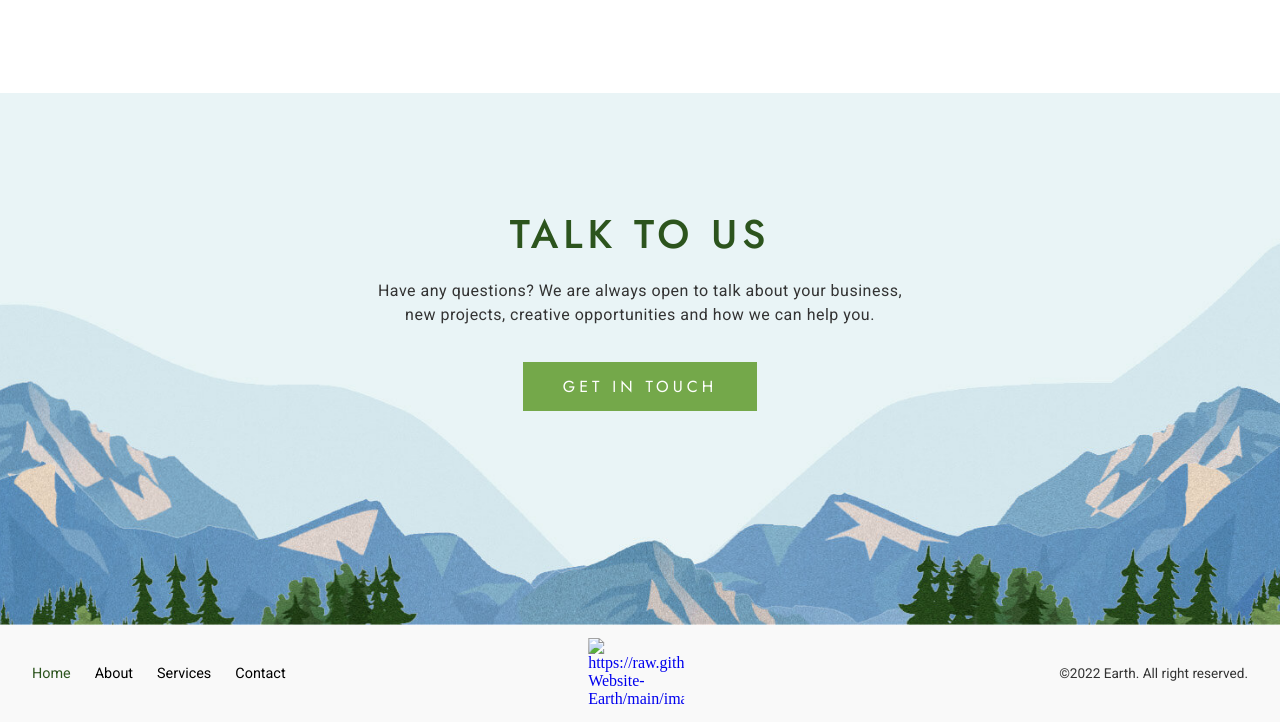
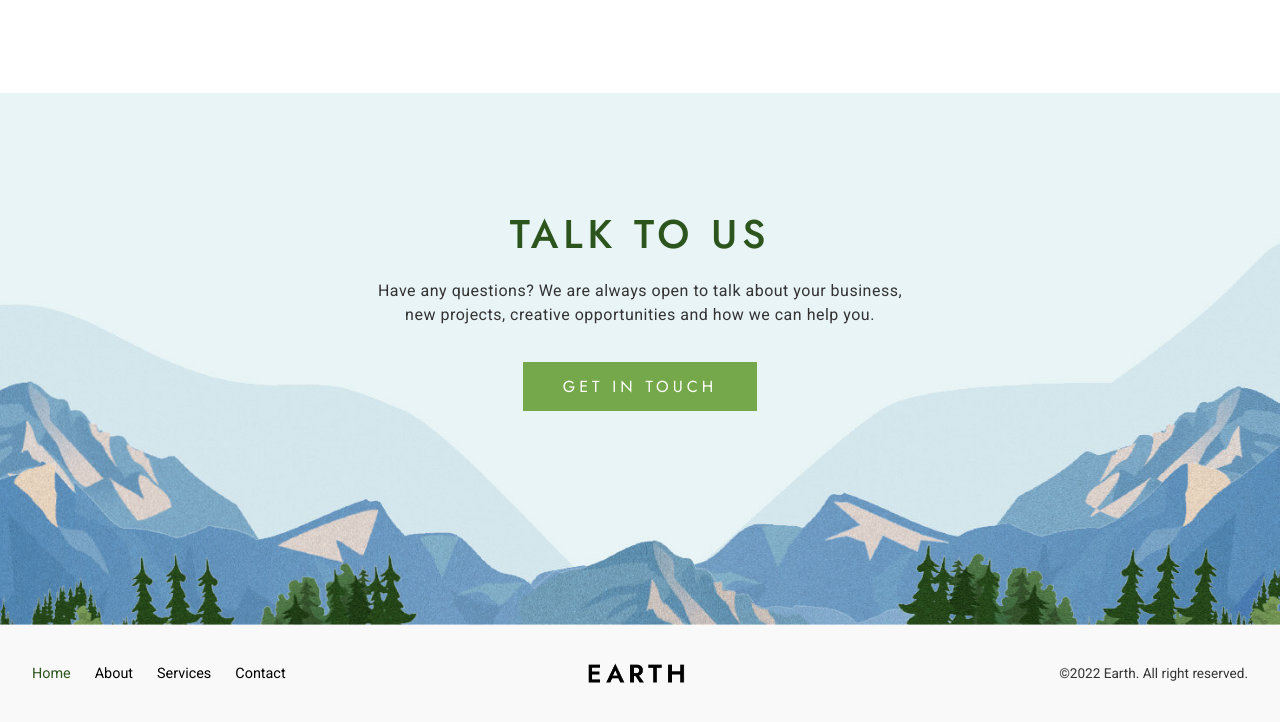
Before and after one commit to AbdusSubhanAarba/Responsive-Website-Earth, a plain HTML site: page index.html in a window 1280 px wide. Shown: the part 2001-2723 px from the top of the page. Drawn offline with Linux system fonts and the light colour scheme; a web font is replaced by a local one.

Commit message:
index.html

```diff
--- a/index.html
+++ b/index.html
@@ -18,7 +18,7 @@
       <div class="section1">
         <header>
           <nav>
-            <a href="index.html"><img src="https://raw.githubusercontent.com/AbdusSubhanAarba/Responsive-Website-Earth/main/images/Logo.png" alt="Logo" /></a>
+            <a href="index.html"><img src="images/Logo.png" alt="Logo" /></a>
             <ul class="nav-links" id="nav-links">
               <li><a href="index.html" class="active">Home</a></li>
               <li><a href="about.html">About</a></li>
@@ -95,7 +95,7 @@
         <li><a href="/services.html">Services</li></a>
         <li><a href="/contact.html">Contact</li></a>
       </ul>
-      <a href="/index.html"><img src="Logo.png" alt="https://raw.githubusercontent.com/AbdusSubhanAarba/Responsive-Website-Earth/main/images/Logo.png" /></a>
+      <a href="/index.html"><img src="images/Logo.png" alt="logo" /></a>
       <p>©2022 Earth. All right reserved.</p>
     </footer>
     <script src="script.js"></script>
```
